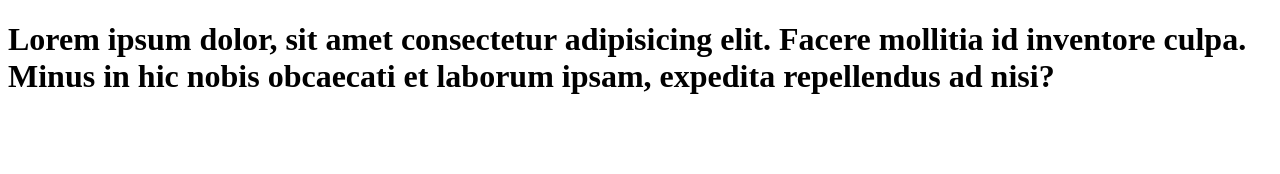
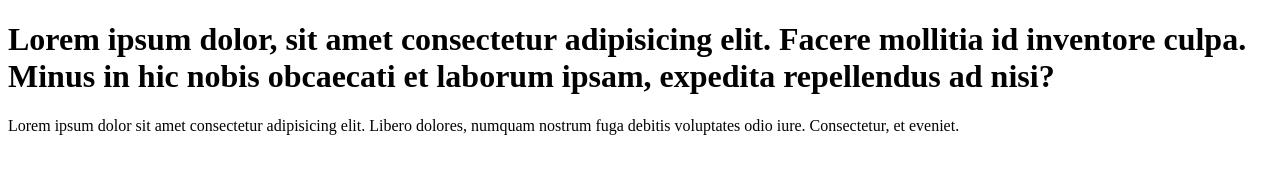
Before and after one commit to Mithlesh050/learn-git, a plain HTML site: page index.html in a window 1280 px wide. Drawn offline with Linux system fonts and the light colour scheme.

Commit message:
add para in index file

```diff
--- a/index.html
+++ b/index.html
@@ -7,5 +7,6 @@
 </head>
 <body>
     <h1>Lorem ipsum dolor, sit amet consectetur adipisicing elit. Facere mollitia id inventore culpa. Minus in hic nobis obcaecati et laborum ipsam, expedita repellendus ad nisi?</h1>
+    <p>Lorem ipsum dolor sit amet consectetur adipisicing elit. Libero dolores, numquam nostrum fuga debitis voluptates odio iure. Consectetur, et eveniet.</p>
 </body>
 </html>
```
